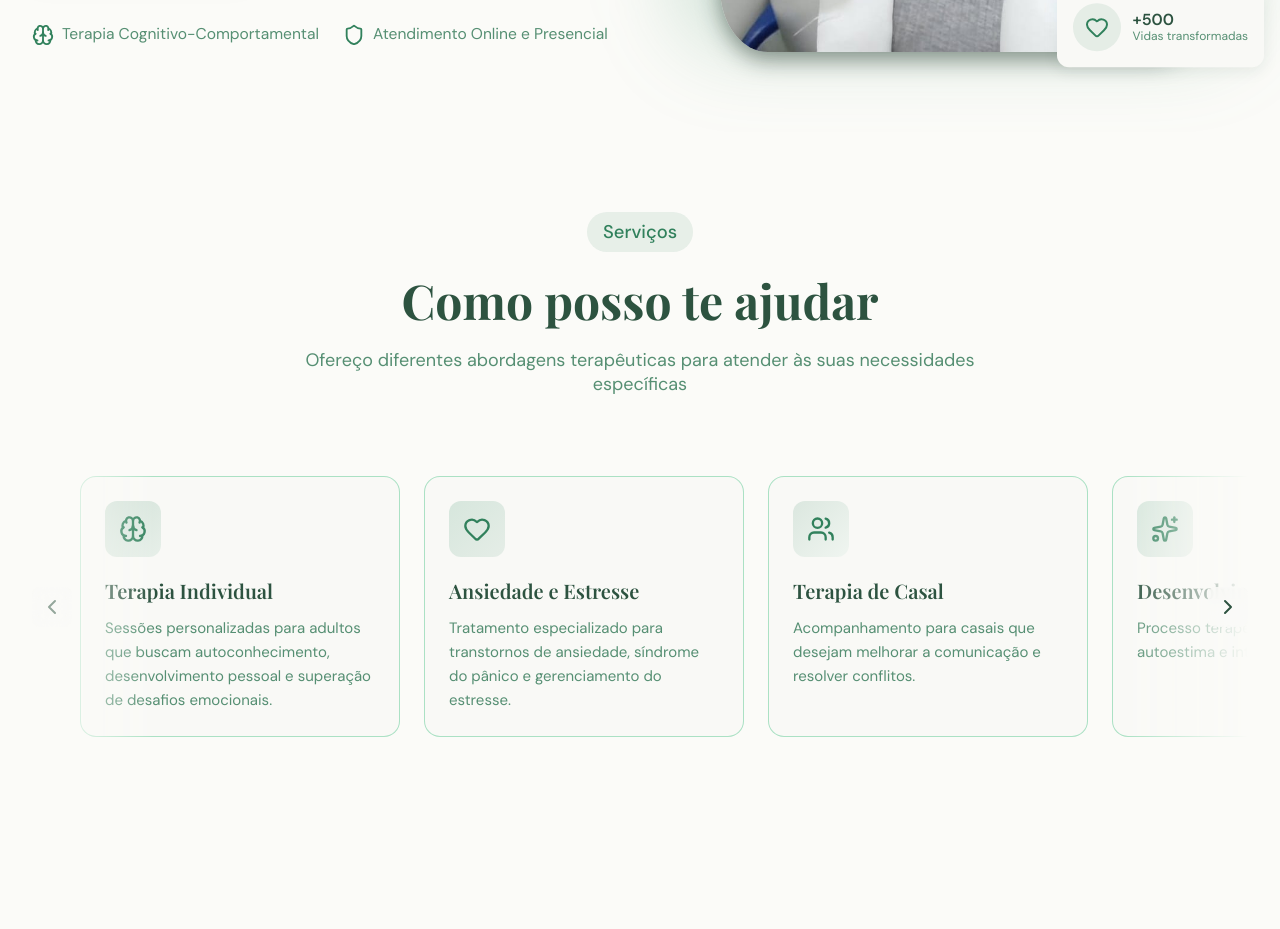
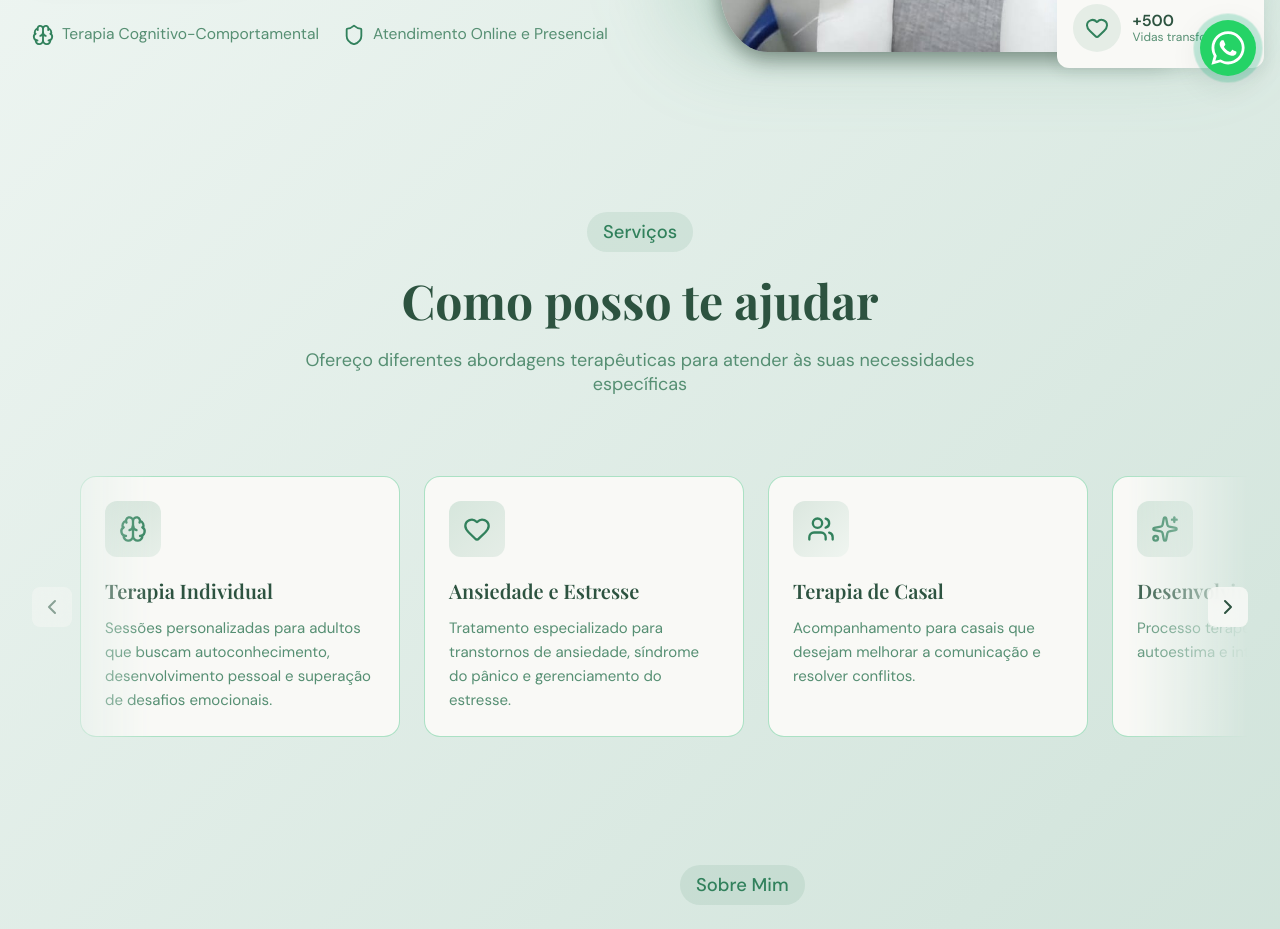
Before and after one commit to fmascena-dev/project_psychology, a Vue app: page / in a window 1280 px wide. Shown: the part 700-1629 px from the top of the page. Before the commit the page ends 1533 px from the top, so only its background shows below. Built offline with nearby package versions, Linux system fonts and the light colour scheme; a web font is replaced by a local one.

Commit message:
fix: update and add news components

```diff
--- a/src/App.vue
+++ b/src/App.vue
@@ -1,18 +1,30 @@
 <script setup lang="ts">
 import Header from './components/Header.vue'
 import HeroSection from './components/HeroSection.vue'
+import AboutSection from './components/AboutSection.vue'
 import Services from './components/Services.vue'
+import ContactSection from './components/ContactSection.vue'
+import Footer from './components/Footer.vue'
+import WhatsAppButton from './components/WhatsAppButton.vue'
 </script>
 
 <template>
-  <Header />
-  <div id="home">
-    <HeroSection />
-  </div>
-
-  <div id="services">
-    <Services />
+  <div class="min-h-screen">
+    <Header />
+    <main>
+      <HeroSection />
+      <Services />
+      <AboutSection />
+      <ContactSection />
+    </main>
+    <Footer />
+    <WhatsAppButton />
   </div>
 </template>
 
-<style scoped></style>
+<style>
+.min-h-screen {
+  min-height: 100vh;
+  background: var(--gradient-hero);
+}
+</style>
```
